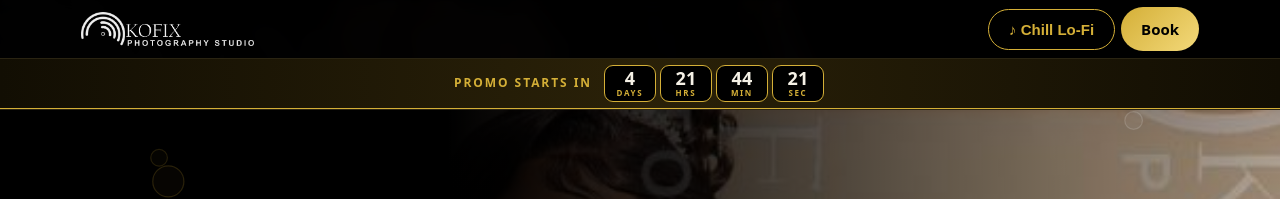
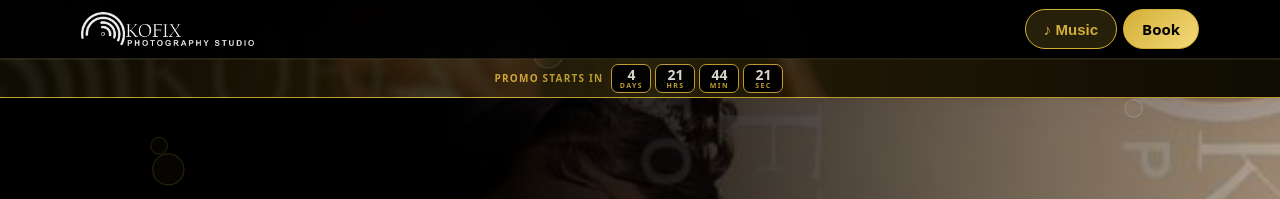
Before and after one commit to fosterophotos-a11y/Kofix-Photography-Studio-Promo-Booking-App, a plain HTML site: page index.html in a window 1280 px wide. Shown: the top 199 px of the page. Drawn offline with Linux system fonts and the light colour scheme.

Commit message:
Add files via upload

```diff
--- a/index.html
+++ b/index.html
@@ -62,9 +62,16 @@ body::before{content:"";position:fixed;inset:0;background:url(assets/p2.jpg) cen
 .cd .u{display:inline-block;min-width:52px;margin:0 2px;background:#000;border:1px solid var(--gold);border-radius:9px;padding:3px 6px;color:#f5f1e6;font-size:18px;font-weight:800;letter-spacing:0;line-height:1.1}
 .cd .u small{display:block;font-size:8px;color:var(--gold);letter-spacing:.2em;font-weight:700}
 @media(max-width:520px){.cd{font-size:10px;gap:6px}.cd .u{min-width:44px;font-size:16px}}
+header .btn{height:40px;padding:0 18px;border:1px solid var(--gold);display:inline-flex;align-items:center;justify-content:center;white-space:nowrap;line-height:1;font-size:15px}
+header .btn.playing{background:rgba(212,175,55,.18)}
+@media(max-width:520px){header .btn{padding:0 14px;font-size:14px}}
+.cd{padding:4px 8px;font-size:10px;gap:6px;letter-spacing:.12em}
+.cd .u{min-width:40px;padding:2px 5px;font-size:14px;border-radius:7px}
+.cd .u small{font-size:7px}
+@media(max-width:520px){.cd{font-size:9px;gap:5px}.cd .u{min-width:36px;font-size:13px}}
 </style></head><body>
 <canvas id="bub"></canvas>
-<header><div class="wrap"><img src="assets/logo-light.png" alt="Kofix Photography Studio"><nav><div class="mwrap"><button class="btn ghost" id="music">♪ Music</button><div id="mpanel"></div></div><a class="btn" href="#packages">Book</a></nav></div><div class="cd" id="cd"></div></header>
+<header><div class="wrap"><img src="assets/logo-light.png" alt="Kofix Photography Studio"><nav><div class="mwrap"><button class="btn ghost" id="music">♪ Music</button><div id="mpanel"></div></div><a class="btn" href="#packages">Book</a></nav></div></header><div class="cd" id="cd"></div>
 <div class="hero"><div class="bg"></div><canvas class="hb" id="hb"></canvas><div class="wrap"><img class="lg" src="assets/logo-light.png" alt="Kofix Photography Studio">
 <h1>Where We Bring <span>Every Memory</span> to Life.</h1><p>Limited promotional slots. Every package opens only <b>six</b> bookings — choose yours before it is full.</p>
 <a class="btn" href="#packages">View promo packages</a> <a class="btn ghost" href="#premium">Premium packages</a></div></div>
@@ -213,7 +220,7 @@ function loop(){const T=TR[cur],dur=60/T.bpm/4;while(nextT<ac.currentTime+.15){p
 function start(i){ensure();clearInterval(tmr);cur=i;step=0;nextT=ac.currentTime+.05;tmr=setInterval(loop,30);localStorage.kofixTrack=i;panel()}
 function stop(){clearInterval(tmr);cur=-1;localStorage.kofixTrack='off';panel()}
 function panel(){$('#mpanel').innerHTML=TR.map((t,i)=>`<button class="${i===cur?'sel':''}" data-m="${i}">${i===cur?'▶ ':''}${t.n}</button>`).join('')+`<button class="${cur<0?'sel':''}" data-m="off">Music off</button>`;
-  $('#music').textContent=cur>=0?'♪ '+TR[cur].n:'♪ Music'}
+  $('#music').classList.toggle('playing',cur>=0)}
 $('#music').onclick=e=>{e.stopPropagation();$('#mpanel').classList.toggle('on')};
 $('#mpanel').onclick=e=>{const b=e.target.closest('[data-m]');if(!b)return;b.dataset.m==='off'?stop():start(+b.dataset.m);$('#mpanel').classList.remove('on')};
 document.addEventListener('click',e=>{if(!e.target.closest('.mwrap'))$('#mpanel').classList.remove('on')});
```
Also changed, not shown: 1 other file.
